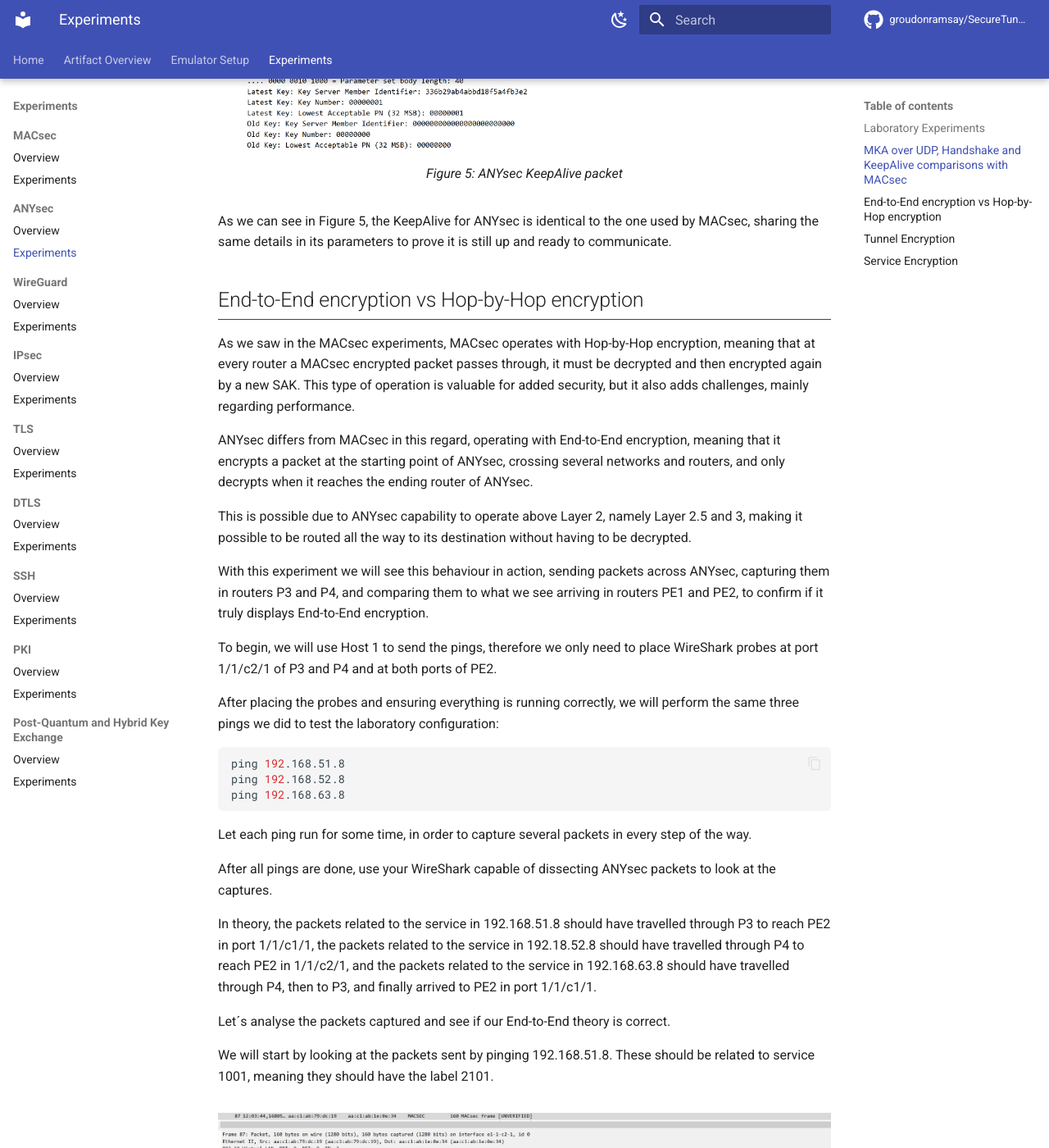
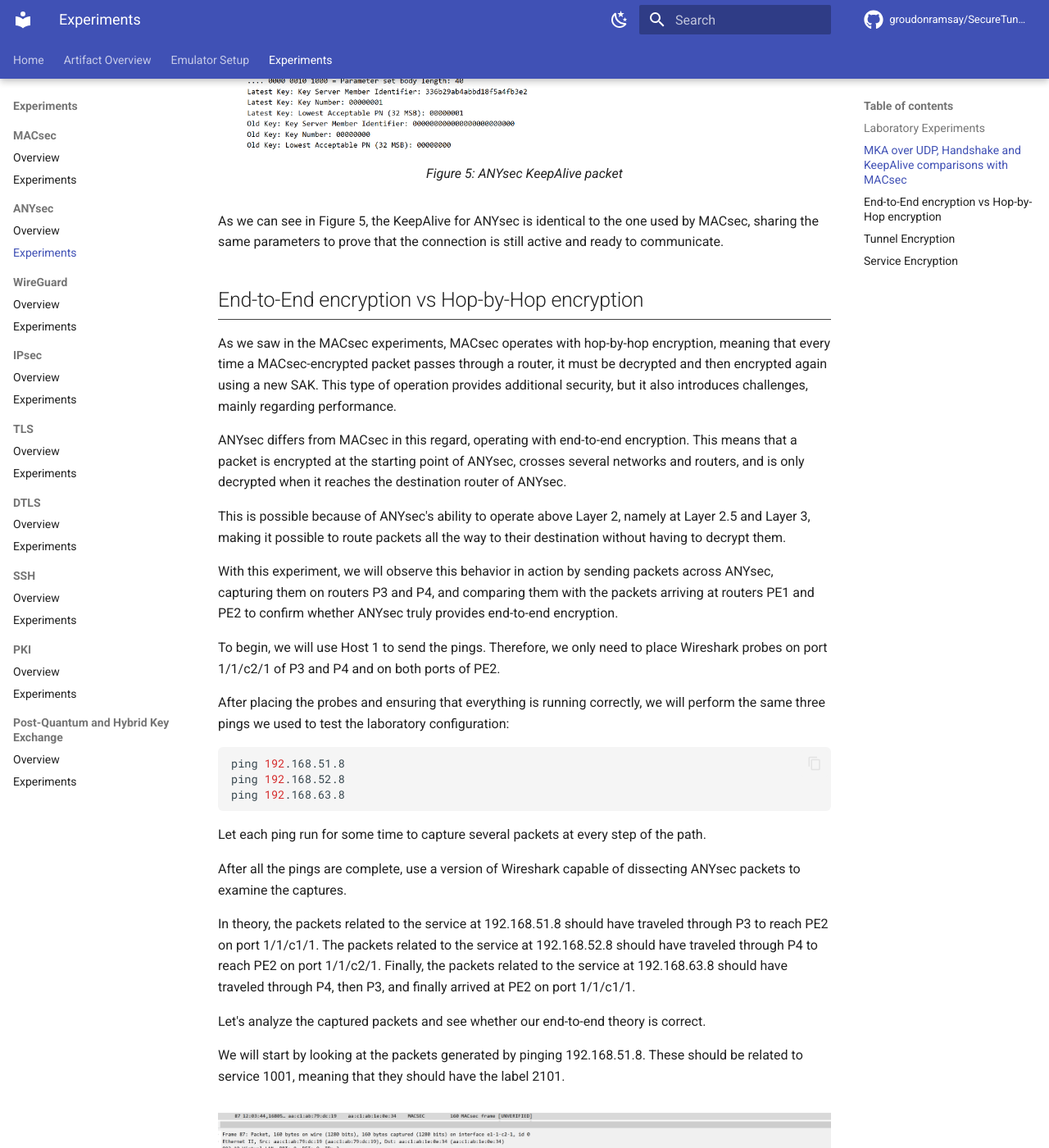
Before and after one commit to GroudonRamsay/AdvancedTunnellingLabs, an MkDocs documentation site: the page built from docs/anysec/experiments.md, in a window 1280 px wide and 1400 px high, scrolled down 3371 px. Shown: the whole window at 82% size. Built offline with MkDocs 1.6.1 and Material for MkDocs 9.7.7, drawn with Linux system fonts in a browser that asks for light colours; comment, search, counter and statistics services are not loaded; some of the changed text lies outside the part shown.

Commit message:
Second review of ANYsec

````diff
--- a/docs/anysec/experiments.md
+++ b/docs/anysec/experiments.md
@@ -1,31 +1,31 @@
 ## Laboratory Experiments
 
-With the laboratory completed, we will now move forward to the experiments related to ANYsec. Our aim for this section will be to analyse ANYsec´s most important components related to its tunnelling capabilities, and do some technical comparisons with MACsec.
+With the laboratory completed, we will now move on to the experiments related to ANYsec. Our aim in this section is to analyze ANYsec's most important components related to its tunneling capabilities and perform some technical comparisons with MACsec.
 
 ## MKA over UDP, Handshake and KeepAlive comparisons with MACsec
 
-For our first experience, we will study the way ANYsec does its authentication. Similar to MACsec, ANYsec uses MKA to perform its authentication process and to share the session keys that will be used to secure the traffic within ANYsec.
+For our first experiment, we will study how ANYsec performs authentication. Similar to MACsec, ANYsec uses MKA to perform its authentication process and share the session keys that will be used to secure traffic within ANYsec.
 
-The main difference between ANYsec´s MKA and MACsec´s MKA, is that for ANYsec, the MKA packets are sent using UDP, since it is needed to send the packets through entire networks and not only on a link level.
+The main difference between ANYsec's MKA and MACsec's MKA is that, for ANYsec, the MKA packets are sent using UDP because they need to be transmitted across entire networks rather than only at the link level.
 
-!!! warning "For the majority, if not all of the ANYsec packets we will be analysing, WireShark is still incapable of dissecting them. As such all the figures we will display with dissected packets are done in WireShark with the plugin [ANYsec Dissectors](https://github.com/xavixava/anysec-dissectors) installed. We recommend installing it for the full experience."
+!!! warning "For the majority, if not all, of the ANYsec packets we will be analyzing, Wireshark is still incapable of dissecting them. As such, all the figures we will display with dissected packets were created in Wireshark with the [ANYsec Dissectors](https://github.com/xavixava/anysec-dissectors) plugin installed. We recommend installing it for the full experience."
 
-We will then need to see the MKA process occuring to see any diferences or similarities. For this we will retrigger a handshake by rebooting routers PE1 and PE2 using the following command at both machines simultaneously:
+We will then examine the MKA process to identify any differences or similarities. For this, we will retrigger a handshake by rebooting routers PE1 and PE2 using the following command on both machines simultaneously:
 
 ```srl
 admin reboot now
 ```
 
-Before running the command place WireShark probes at the two ports of both routers that are facing P3 and P4, and then run the command to see the handshake and the MKA process.
+Before running the command, place Wireshark probes on the two ports of both routers facing P3 and P4, and then run the command to observe the handshake and the MKA process.
 
-The result will be similar to what we have seen in MACsec, a sudden break from the KeepAlive routine, and then the MKA Handshake packets appearing, followed by the routine packets again.
+The result should be similar to what we observed in MACsec: a sudden break from the KeepAlive routine, followed by the MKA handshake packets and then the regular packets again.
 
 <figure markdown id="figure-1">
   ![Figure 1: MKA Handshake from the Key Server view](../images/ANYMKAKEYSERVER.png)
   <figcaption>Figure 1: MKA Handshake from the Key Server view</figcaption>
 </figure>
 
-From Figure 1 we can identify some interesting aspects. First of all, the MKA process is identical to the one we see in MACsec, and secondly, we can see two handshakes occuring at once, due to the two services using tunnel encryption.
+From Figure 1, we can identify some interesting aspects. First, the MKA process is identical to the one we see in MACsec. Second, we can see two handshakes occurring at once, which are the two services that use tunnel encryption.
 
 <figure markdown id="figure-2">
   ![Figure 2: MKA Handshake First Key Name](../images/ANYMKAKEYNAME1.png)
@@ -37,39 +37,39 @@ From Figure 1 we can identify some interesting aspects. First of all, the MKA pr
   <figcaption>Figure 3: MKA Handshake Second Key Name</figcaption>
 </figure>
 
-We can see in Figures 2 and 3, that the CAK names for both packets are different and match the names we used in the configuration of the two services using tunnel encryption.
+We can see in Figures 2 and 3 that the CAK names for both packets are different and match the names we used in the configuration of the two services using tunnel encryption.
 
 <figure markdown id="figure-4">
   ![Figure 4: MKA Handshake Second Key Name](../images/ANYMKAKEYDIST.png)
   <figcaption>Figure 4: MKA Handshake Second Key Name</figcaption>
 </figure>
 
-In Figure 4 we can see the final handshake packets, which distribute the two SAKs that will be used by the ANYsec tunnel, specifically the two services using tunnel encryption. This way each service has its own SAK, which means its own encryption, detached from the other services.
+Figure 4 shows the final handshake packets, which distribute the two SAKs that will be used by the ANYsec tunnel, specifically for the two services using tunnel encryption. This way, each service has its own SAK and, therefore, its own encryption, detached from the other services.
 
-Following the full handshake process, we can see that ANYsec uses MKA to the letter, following exactly MACsec´s usage, with the difference that it is transported by UDP so it can traverse across several routers to its destination, and that several handshakes occur at once depending on how many CAs are needed for tunnels or services.
+Following the full handshake process, we can see that ANYsec uses MKA in the same way as MACsec, with the difference that it is transported over UDP so that it can traverse several routers to reach its destination. In addition, several handshakes can occur at once depending on how many CAs are needed for tunnels or services.
 
-We will now briefly analyse the ANYsec KeepAlive, to see what it uses to maintain its connection.
+We will now briefly analyze the ANYsec KeepAlive to see what it uses to maintain its connection.
 
 <figure markdown id="figure-5">
   ![Figure 5: ANYsec KeepAlive packet](../images/ANYKEEPALIVE.png)
   <figcaption>Figure 5: ANYsec KeepAlive packet</figcaption>
 </figure>
 
-As we can see in Figure 5, the KeepAlive for ANYsec is identical to the one used by MACsec, sharing the same details in its parameters to prove it is still up and ready to communicate.
+As we can see in Figure 5, the KeepAlive for ANYsec is identical to the one used by MACsec, sharing the same parameters to prove that the connection is still active and ready to communicate.
 
 ## End-to-End encryption vs Hop-by-Hop encryption
 
-As we saw in the MACsec experiments, MACsec operates with Hop-by-Hop encryption, meaning that at every router a MACsec encrypted packet passes through, it must be decrypted and then encrypted again by a new SAK. This type of operation is valuable for added security, but it also adds challenges, mainly regarding performance.
+As we saw in the MACsec experiments, MACsec operates with hop-by-hop encryption, meaning that every time a MACsec-encrypted packet passes through a router, it must be decrypted and then encrypted again using a new SAK. This type of operation provides additional security, but it also introduces challenges, mainly regarding performance.
 
-ANYsec differs from MACsec in this regard, operating with End-to-End encryption, meaning that it encrypts a packet at the starting point of ANYsec, crossing several networks and routers, and only decrypts when it reaches the ending router of ANYsec.
+ANYsec differs from MACsec in this regard, operating with end-to-end encryption. This means that a packet is encrypted at the starting point of ANYsec, crosses several networks and routers, and is only decrypted when it reaches the destination router of ANYsec.
 
-This is possible due to ANYsec capability to operate above Layer 2, namely Layer 2.5 and 3, making it possible to be routed all the way to its destination without having to be decrypted.
+This is possible because of ANYsec's ability to operate above Layer 2, namely at Layer 2.5 and Layer 3, making it possible to route packets all the way to their destination without having to decrypt them.
 
-With this experiment we will see this behaviour in action, sending packets across ANYsec, capturing them in routers P3 and P4, and comparing them to what we see arriving in routers PE1 and PE2, to confirm if it truly displays End-to-End encryption.
+With this experiment, we will observe this behavior in action by sending packets across ANYsec, capturing them on routers P3 and P4, and comparing them with the packets arriving at routers PE1 and PE2 to confirm whether ANYsec truly provides end-to-end encryption.
 
-To begin, we will use Host 1 to send the pings, therefore we only need to place WireShark probes at port 1/1/c2/1 of P3 and P4 and at both ports of PE2.
+To begin, we will use Host 1 to send the pings. Therefore, we only need to place Wireshark probes on port 1/1/c2/1 of P3 and P4 and on both ports of PE2.
 
-After placing the probes and ensuring everything is running correctly, we will perform the same three pings we did to test the laboratory configuration:
+After placing the probes and ensuring that everything is running correctly, we will perform the same three pings we used to test the laboratory configuration:
 
 ```bash
 ping 192.168.51.8
@@ -77,31 +77,31 @@ ping 192.168.52.8
 ping 192.168.63.8
 ```
 
-Let each ping run for some time, in order to capture several packets in every step of the way.
+Let each ping run for some time to capture several packets at every step of the path.
 
-After all pings are done, use your WireShark capable of dissecting ANYsec packets to look at the captures.
+After all the pings are complete, use a version of Wireshark capable of dissecting ANYsec packets to examine the captures.
 
-In theory, the packets related to the service in 192.168.51.8 should have travelled through P3 to reach PE2 in port 1/1/c1/1, the packets related to the service in 192.18.52.8 should have travelled through P4 to reach PE2 in 1/1/c2/1, and the packets related to the service in 192.168.63.8 should have travelled through P4, then to P3, and finally arrived to PE2 in port 1/1/c1/1.
+In theory, the packets related to the service at 192.168.51.8 should have traveled through P3 to reach PE2 on port 1/1/c1/1. The packets related to the service at 192.168.52.8 should have traveled through P4 to reach PE2 on port 1/1/c2/1. Finally, the packets related to the service at 192.168.63.8 should have traveled through P4, then P3, and finally arrived at PE2 on port 1/1/c1/1.
 
-Let´s analyse the packets captured and see if our End-to-End theory is correct.
+Let's analyze the captured packets and see whether our end-to-end theory is correct.
 
-We will start by looking at the packets sent by pinging 192.168.51.8. These should be related to service 1001, meaning they should have the label 2101.
+We will start by looking at the packets generated by pinging 192.168.51.8. These should be related to service 1001, meaning that they should have the label 2101.
 
 <figure markdown id="figure-6">
   ![Figure 6: ANYsec Service 1001 P3 Capture](../images/ANY1001P3.png)
   <figcaption>Figure 6: ANYsec Service 1001 P3 Capture</figcaption>
 </figure>
 
-As we can see in Figure 6, the packet in P3 does have the expected 2101 label in MPLS, meaning it is one of the pings from the first address. Let´s now compare it to the packet received in PE2, and see if the information within MPLS, 802.1AE Security Tag and Data remains the same.
+As we can see in Figure 6, the packet captured on P3 does have the expected 2101 MPLS label, meaning that it is one of the packets generated by the first ping. Let's now compare it with the packet received by PE2 and see whether the information within the MPLS header, 802.1AE Security Tag, and data remains the same.
 
 <figure markdown id="figure-7">
   ![Figure 7: ANYsec Service 1001 PE2 Capture](../images/ANY1001PE2.png)
   <figcaption>Figure 7: ANYsec Service 1001 PE2 Capture</figcaption>
 </figure>
 
-We can observe in Figure 7 that the packet reached PE2 shortly after P3. We can confirm it is the same from its 2101 label. Furthermore, we can see absolutely no changes in any piece of information on the headers or in the data, proving that the packet crossed through the network untouched and arrived in PE2 in the same state as when it left PE1.
+We can observe in Figure 7 that the packet reached PE2 shortly after passing through P3. We can confirm that it is the same packet based on its 2101 label. Furthermore, we can see no changes to any of the information in the headers or data, showing that the packet crossed the network without being modified and arrived at PE2 in the same state as when it left PE1.
 
-Now that we have proved our assumption, let´s look at the other two pings to confirm it follows the same pattern.
+Now that we have confirmed our assumption, let's look at the other two pings to determine whether they follow the same pattern.
 
 <figure markdown id="figure-8">
   ![Figure 8: ANYsec Service 1002 P4 Capture](../images/ANY1002P4.png)
@@ -113,7 +113,7 @@ Now that we have proved our assumption, let´s look at the other two pings to co
   <figcaption>Figure 9: ANYsec Service 1002 PE2 Capture</figcaption>
 </figure>
 
-As we can see in Figures 8 and 9, this packet belongs to service 1002, due to its 2201 MPLS label, and all the headers and data related to ANYsec remain the same, further proving the End-to-End encryption of ANYsec.
+As we can see in Figures 8 and 9, this packet belongs to service 1002 because of its 2201 MPLS label, and all the headers and data related to ANYsec remain the same, further demonstrating the end-to-end encryption provided by ANYsec.
 
 <figure markdown id="figure-10">
   ![Figure 10: ANYsec Service 1003 P4 Capture](../images/ANY1003P4.png)
@@ -125,25 +125,25 @@ As we can see in Figures 8 and 9, this packet belongs to service 1002, due to it
   <figcaption>Figure 11: ANYsec Service 1003 PE2 Capture</figcaption>
 </figure>
 
-And finally, in Figures 10 and 11, we can see that the service 1003, identified by the MPLS label 2001, also follows the same pattern of the other two services, and the packets fully match.
+Finally, in Figures 10 and 11, we can see that service 1003, identified by the MPLS label 2001, also follows the same pattern as the other two services, and the packets fully match.
 
 ## Tunnel Encryption
 
-For this experiment, we will be exploring one of ANYsec´s ways of encrypting its traffic, through Tunnel Encryption.
+For this experiment, we will explore one of ANYsec's methods of encrypting traffic: Tunnel Encryption.
 
-Tunnel Encryption was the first method of encryption developed for ANYsec. Its objective was to create a tunnel where all ANYsec traffic would pass through, encrypted with the same CA.
+Tunnel Encryption was the first method of encryption developed for ANYsec. Its objective was to create a tunnel through which all ANYsec traffic would pass, encrypted using the same CA.
 
-This experiment will focus on explaining the configurations of Tunnel Encryption and how to analyse and obtain information about it with router commands.
+This experiment will focus on explaining the configuration of Tunnel Encryption and how to analyze and obtain information about it using router commands.
 
-Firstly, to encrypt a service through Tunnel Encryption, it is necessary to create its Security Termination Policy and Encryption Group.
+First, to encrypt a service through Tunnel Encryption, it is necessary to create its Security Termination Policy and Encryption Group.
 
-The Security Termination policy is essentialy a way to define the identity and the endpoint of the tunnel. It includes:
+The Security Termination Policy is essentially a way to define the identity and endpoint of the tunnel. It includes:
 
 - Local Address
 - Routing Protocol
 - IGP Instance
 
-And its configuration, for example for service 1001, is the following:
+Its configuration, for example, for service 1001 is as follows:
 
 ```srl
 /configure anysec security-termination-policies policy "STP_VLL-1001" admin-state enable
@@ -153,7 +153,7 @@ And its configuration, for example for service 1001, is the following:
 /configure anysec security-termination-policies policy "STP_VLL-1001" igp-instance-id 1
 ```
 
-The Encryption Group on the other hand, is used to define what is going to be encrypted and who the other endpoint is. It includes:
+The Encryption Group, on the other hand, is used to define what will be encrypted and who the other endpoint is. It includes:
 
 - Security Termination Policy
 - Peer
@@ -161,7 +161,7 @@ The Encryption Group on the other hand, is used to define what is going to be en
 - Encryption Label
 - CA that will be used
 
-Its configuration for service 1001 follows:
+Its configuration for service 1001 is as follows:
 
 ```srl
 /configure anysec tunnel-encryption encryption-group "EG_VLL-1001" admin-state enable
@@ -173,7 +173,7 @@ Its configuration for service 1001 follows:
 /configure anysec tunnel-encryption encryption-group "EG_VLL-1001" peer 10.0.0.21 admin-state enable
 ```
 
-These two elements can be seen in the routers using the command:
+These two elements can be viewed on the routers using the command:
 
 ```srl
 show anysec tunnel-encryption encryption-group "EG_VLL-1001"
@@ -186,13 +186,13 @@ This command will display information regarding the Encryption Group associated
   <figcaption>Figure 12: ANYsec EG and STP</figcaption>
 </figure>
 
-We can see that all the information we configured is present here, including configurations regarding this router peer.
+We can see that all the information we configured is present here, including the configuration related to this router's peer.
 
 Another important part of the configuration is the CAs used by ANYsec.
 
-To configure those, we configure the router to create several MACsec CAs, and configure it with the ANYsec flag on true, so that it knows it is using these for ANYsec and not MACsec.
+To configure these, we configure the router to create several MACsec CAs and enable the ANYsec flag so that it knows these CAs are being used for ANYsec rather than MACsec.
 
-With several CAs configured and assigned through the Encryption Group, the router will know which CAs to assign to which services, and each one will have its own set of keys.
+With several CAs configured and assigned through the Encryption Group, the router will know which CAs to assign to which services, and each service will have its own set of keys.
 
 The CA configuration can be seen below:
 
@@ -212,14 +212,14 @@ The CA configuration can be seen below:
 /configure macsec connectivity-association "CA_VLL-1001" static-cak pre-shared-key 2 cak-name "AA123456789ABCDEF0"
 ```
 
-We can also see this in the router, by checking the MACsec CAs, or by checking the MKA sessions details of the EG:
+We can also see this on the router by checking the MACsec CAs or the MKA session details of the EG:
 
 ```srl
 show macsec connectivity-association "CA_VLL-1001"
 show anysec tunnel-encryption encryption-group "EG_VLL-1001" mka-session
 ```
 
-With the first command, we will see the details of the CA we just configured, and with the second command, we will see the status of the session that was established, as portrayed in Figures 13 and 14:
+With the first command, we will see the details of the CA we just configured, while with the second command, we will see the status of the established session, as shown in Figures 13 and 14.
 
 <figure markdown id="figure-13">
   ![Figure 13: ANYsec service 1001 CA](../images/ANYMACCA.png)
@@ -235,11 +235,11 @@ With all these configurations, our router is now ready to create an ANYsec tunne
 
 ## Service Encryption
 
-For our final experiment, we will briefly analyse a new feature recently added to ANYsec, Service Encryption.
+For our final experiment, we will briefly analyze a new feature recently added to ANYsec: Service Encryption.
 
-A simple way to describe Service Encryption, is to say it is a targeted way of protecting services, focusing on individual services instead of entire tunnels. It offers a higher degree of granularity regarding the protection and customization it offers.
+A simple way to describe Service Encryption is to say that it is a targeted way of protecting services, focusing on individual services rather than entire tunnels. It offers a higher degree of granularity in the protection and customization it provides.
 
-Whilst Tunnel Encryption can encrypt everything within its tunnel, Service Encryption works only on a per-service basis.
+While Tunnel Encryption can encrypt everything within its tunnel, Service Encryption works on a per-service basis.
 
 To configure a service to be protected through Service Encryption, the process is similar to the previous one. We create our STP, this time without peer tunnel attributes:
 
@@ -251,7 +251,7 @@ To configure a service to be protected through Service Encryption, the process i
 /configure anysec security-termination-policies policy "STP_SERV-1002" igp-instance-id 2
 ```
 
-Then we create the EG, this time using the service encryption path:
+Then, we create the EG, this time using the service encryption path:
 
 ```srl
 /configure anysec service-encryption encryption-group "EG_SERV-1002" admin-state enable
@@ -279,7 +279,7 @@ Then, the MACsec CA, similar to the others:
 /configure macsec connectivity-association "CA_SERV-1002" static-cak pre-shared-key 2 cak-name "BB123456789ABCDEF0"
 ```
 
-And finally, when configuring the service, we assign the EG to the spoke we are using for that service, in order for the actual encryption to occur and traffic for this service to really be encrypted:
+Finally, when configuring the service, we assign the EG to the spoke we are using for that service so that the actual encryption occurs and the traffic for this service is encrypted:
 
 ```srl
 /configure service epipe "1002" admin-state enable
@@ -291,27 +291,27 @@ And finally, when configuring the service, we assign the EG to the spoke we are
 /configure service epipe "1002" sap 1/1/c3/1:1002 admin-state enable
 ```
 
-This additional step is necessary compared to Tunnel Encryption, otherwise this service traffic would be in the clear throughout the network.
+This additional step is necessary compared to Tunnel Encryption. Otherwise, this service traffic would remain in cleartext throughout the network.
 
-The command to see the STP and EG is similar changing only from tunnel-encryption to service-encryption:
+The command to view the STP and EG is similar, changing only from tunnel encryption to service encryption:
 
 ```srl
 show anysec service-encryption encryption-group "EG_SERV-1002"
 ```
 
-The same happens for the MKA session command:
+The same applies to the MKA session command:
 
 ```srl
 show anysec service-encryption encryption-group "EG_SERV-1002" mka-session
 ```
 
-And as we can see in Figure 15, the output for these commands regarding service encryption does not change in a meaningful manner, only what would be expected of a different EG and STP:
+As we can see in Figure 15, the output for these commands regarding Service Encryption does not change in any meaningful way, except for what would be expected from a different EG and STP.
 
 <figure markdown id="figure-15">
   ![Figure 15: ANYsec Service Encryption EG](../images/ANYSEEG.png)
   <figcaption>Figure 15: ANYsec Service Encryption EG</figcaption>
 </figure>
 
-We hope that these experiments helped you understand ANYsec sligthly better, both in its differences and similarities to MACsec and other similar solutions, but also to its fundamental features, and that it may help you configure and understand your own ANYsec protected networks!
+We hope that these experiments helped you understand ANYsec slightly better, both in terms of its differences and similarities to MACsec and other similar solutions and its fundamental features. We also hope that they will help you configure and understand your own ANYsec-protected networks!
 
-We hope to see you at our next laboratory regarding WireGuard!
+We hope to see you in our next laboratory, regarding WireGuard!
````
Also changed, not shown: other parts of docs/anysec/experiments.md (+1 -1 lines), docs/anysec/index.md (+28 -28 lines).
